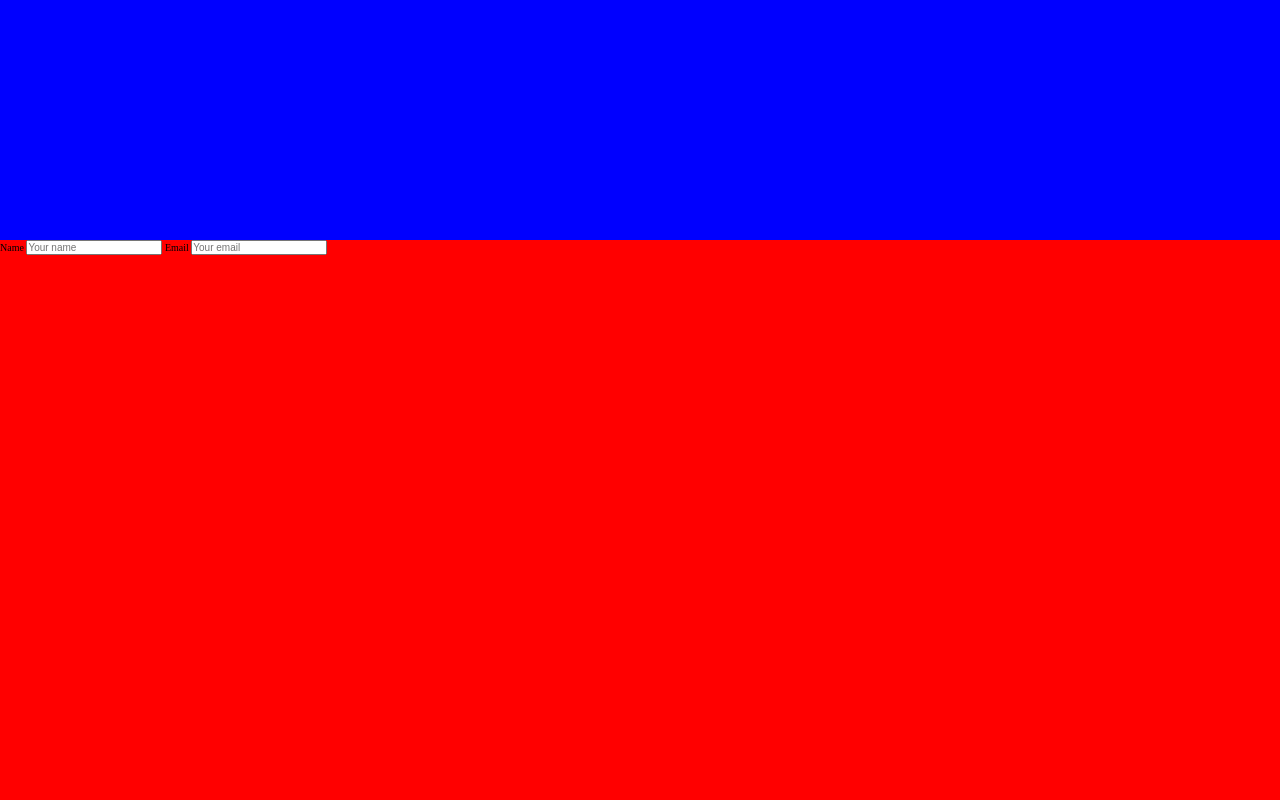
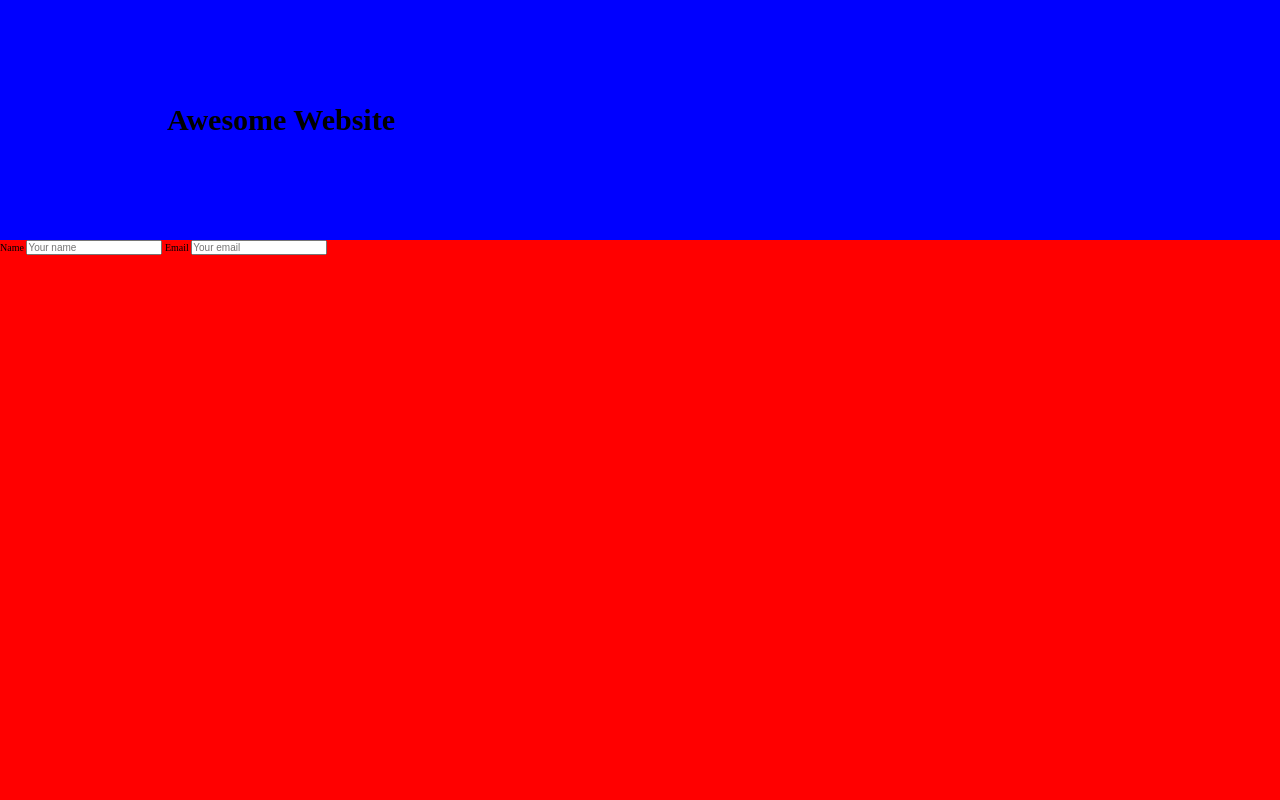
Before and after one commit to mz106/test-gh-branches-ex2, a website: page pages/contact.html in a window 1280 px wide. Shown: the top 800 px of the page. Drawn offline with Linux system fonts and the light colour scheme; files whose address does not match are found by name.

Commit message:
title added contact page

```diff
--- a/pages/contact.html
+++ b/pages/contact.html
@@ -11,9 +11,12 @@
     <!-- start of branch feature/header -->
     <section class="section-top-header">
         <!-- site title -->
-        <div class="container-title"></div>
+        <div class="container-title">
+            <h1>Awesome Website</h1>
+        </div>
         <!-- header nav -->
         <nav class="header-nav">
+
 
         </nav>
     </section>
```
